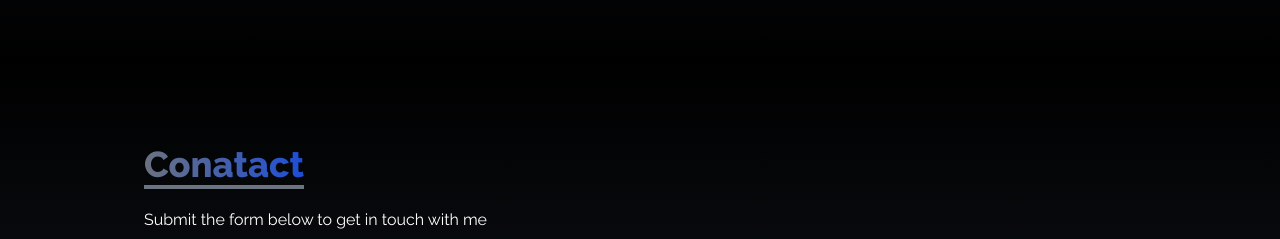
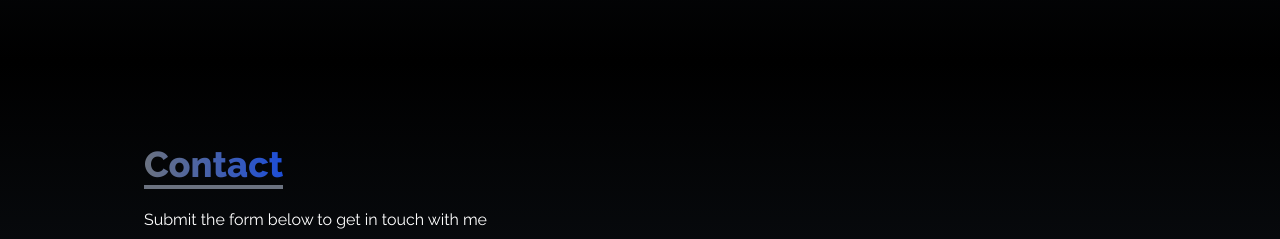
Before and after one commit to AyushKumar123456789/Portfolio, a React (Vite) app: page / in a window 1280 px wide. Shown: the part 3222-3461 px from the top of the page. Built offline with nearby package versions, Linux system fonts and the light colour scheme; a web font is replaced by a local one.

Commit message:
Update Contact.jsx
spelling error

```diff
--- a/src/components/Contact/Contact.jsx
+++ b/src/components/Contact/Contact.jsx
@@ -10,7 +10,7 @@ const Contact = () => {
         <div className="pb-8 ">
           <p className="text-4xl font-extrabold inline relative">
             <span className="text-transparent bg-clip-text bg-gradient-to-r  from-gray-500 to-blue-700 border-b-4 border-gray-500">
-              Conatact
+              Contact
             </span>
           </p>
           <p className="py-6">Submit the form below to get in touch with me</p>
```
